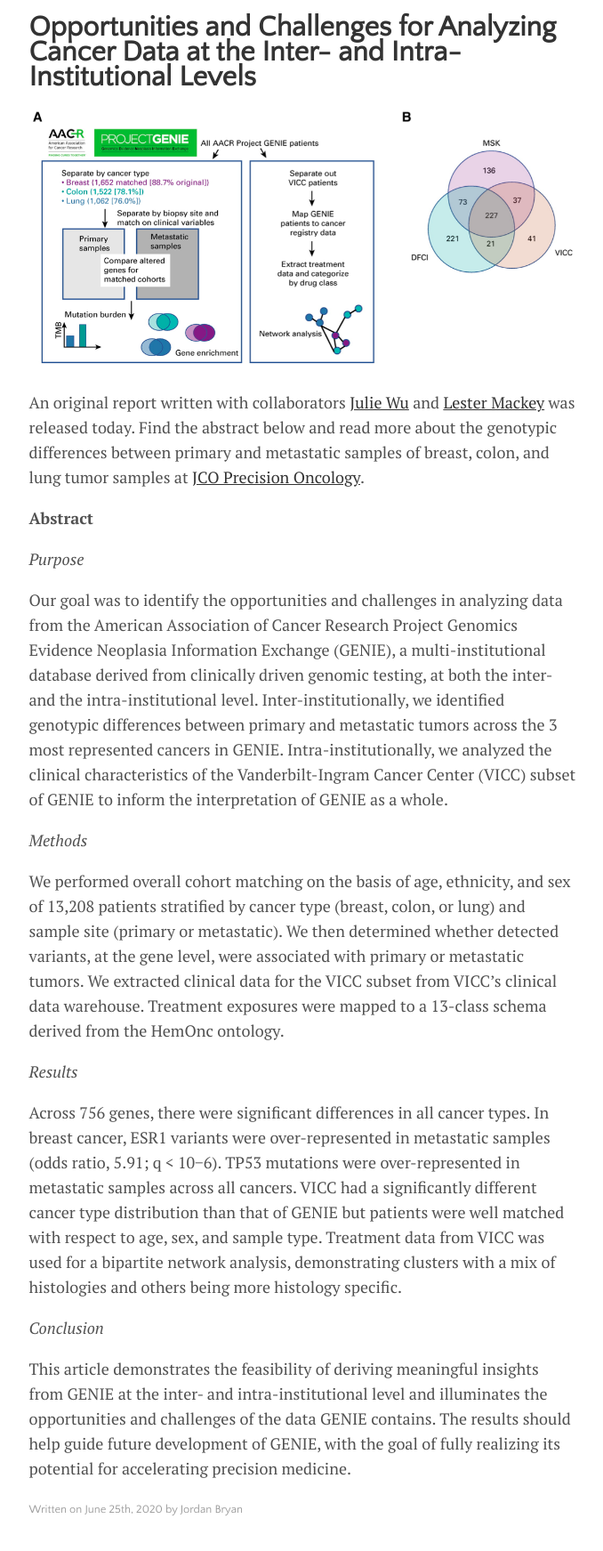
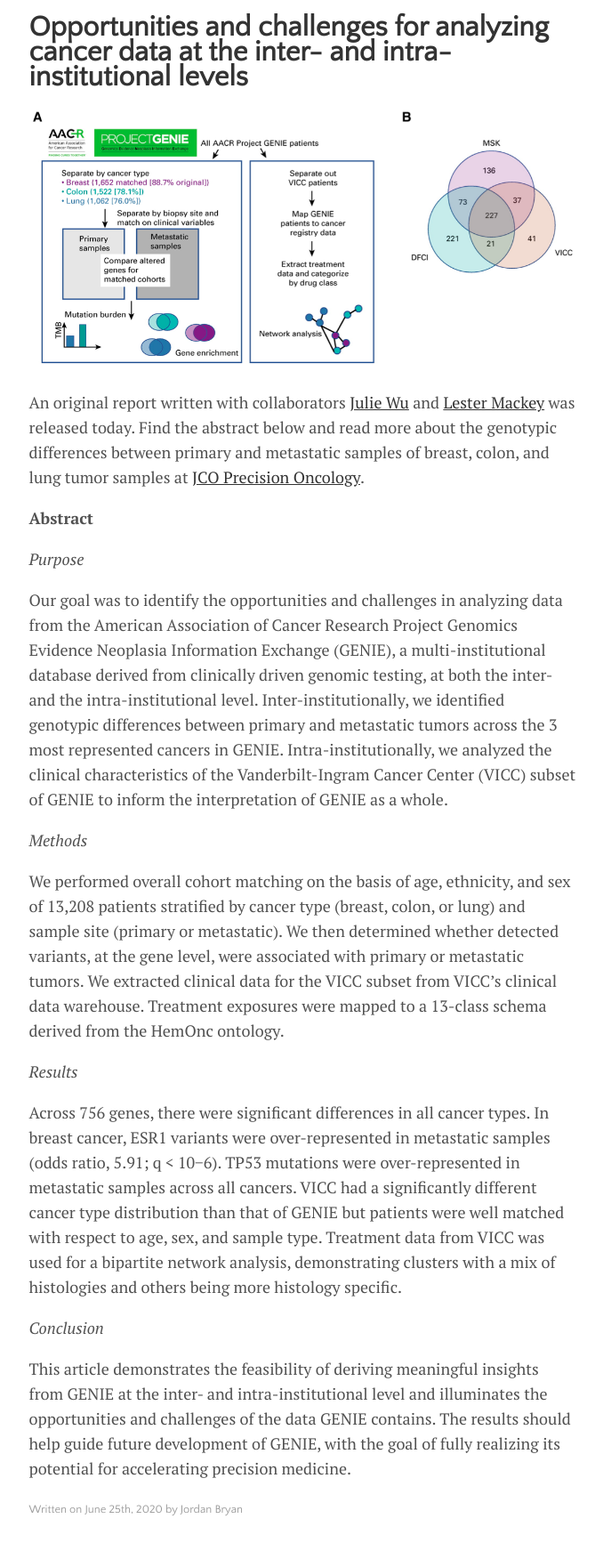
Before and after one commit to j-g-b/j-g-b.github.io, a Jekyll site: the page built from _posts/2020-06-25-genie-study.md, in a window 1280 px wide, cut to the strip 112-1886 px from the top of the page. Shown: the top 1743 px of the strip at 89% size, without its empty margins (300-978 px from the left). Built offline with Jekyll 4.4.1, drawn with Linux system fonts in a browser that asks for light colours.

```diff
--- a/_posts/2020-06-25-genie-study.md
+++ b/_posts/2020-06-25-genie-study.md
@@ -1,6 +1,6 @@
 ---
 layout: post
-title: "Opportunities and Challenges for Analyzing Cancer Data at the Inter- and Intra-Institutional Levels"
+title: "Opportunities and challenges for analyzing cancer data at the inter- and intra-institutional levels"
 author: "Jordan Bryan"
 categories: journal
 tags: [documentation,sample]
```
